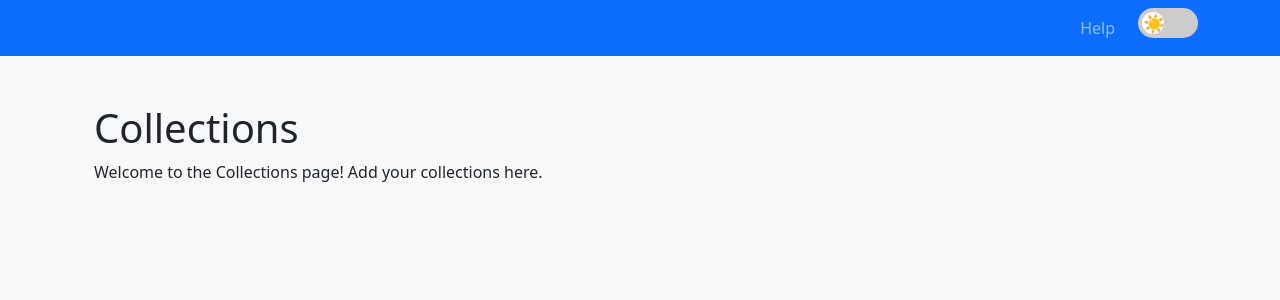
After one commit to ptrived3/RentFit, a Flask app: page /collections in a window 1280 px wide. The commit adds this page. Shown: the top 300 px of the page. Run offline with Flask 3, Linux system fonts and the light colour scheme.

Commit message:
Adding Collections

```diff
--- a/app/routes.py
+++ b/app/routes.py
@@ -603,3 +603,7 @@ def set_default_pics():
         user.profile_pic = 'images/default.png'
     db.session.commit()
     print(f"Updated {len(users)} users with default profile pictures.")
+
+@app.route('/collections')
+def collections():
+    return render_template('collections.html')
--- a/app/templates/base.html
+++ b/app/templates/base.html
@@ -47,6 +47,7 @@
             {% if current_user.is_authenticated %}
             <a class="nav-link" href="{{ url_for('profile') }}">Profile</a>
             <a class="nav-link" href="{{ url_for('places') }}">Places</a>
+            <a class="nav-link" href="{{ url_for('collections') }}">Collections</a>
             <a class="nav-link" href="{{ url_for('games') }}">Play</a>
             <a class="nav-link" href="{{ url_for('logout') }}">Sign out</a>
             {% endif %}
--- /dev/null
+++ b/app/templates/collections.html
@@ -0,0 +1,8 @@
+{% extends 'base.html' %}
+
+{% block content %}
+<div class="container">
+    <h1>Collections</h1>
+    <p>Welcome to the Collections page! Add your collections here.</p>
+</div>
+{% endblock %}
```
